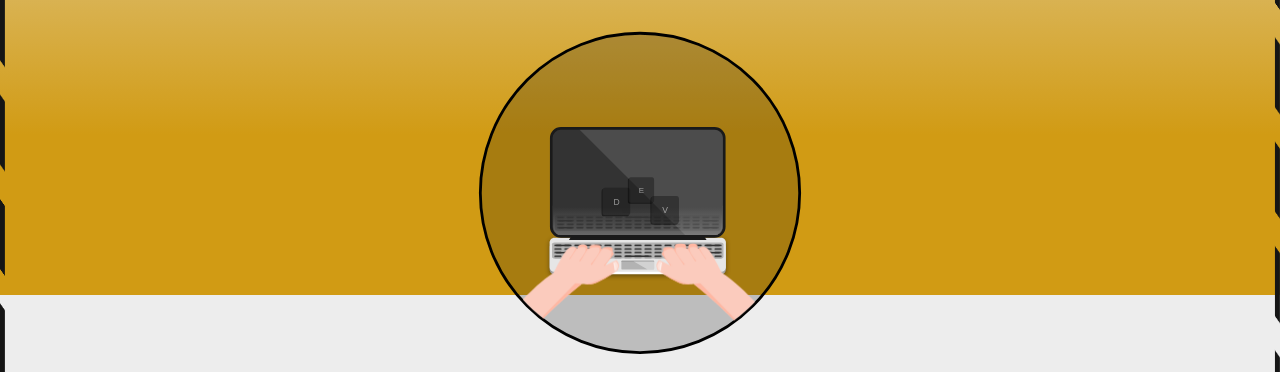
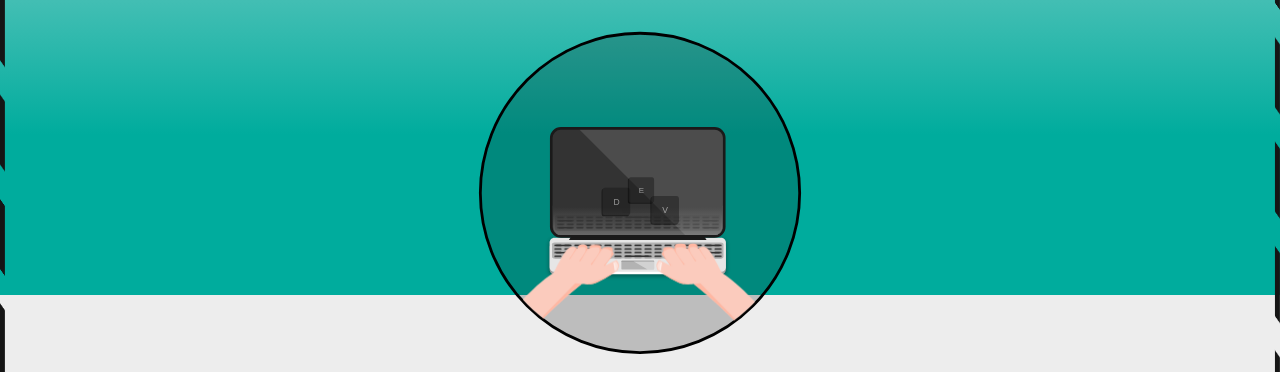
Before and after one commit to thecount1986/kaigohtech-under-construction, a plain HTML site: page docs/index.html in a window 1280 px wide. Shown: the part 505-877 px from the top of the page. Drawn offline with Linux system fonts and the light colour scheme.

Commit message:
more color change

```diff
--- a/docs/styles.css
+++ b/docs/styles.css
@@ -6,11 +6,11 @@ body {
   -webkit-box-sizing: border-box;
 }
 html {
-  background-image: -webkit-linear-gradient(180deg, #ededed 20%, #d19b14 80%);
-  background-image: -moz-linear-gradient(180deg, #ededed 20%, #d19b14 80%);
-  background-image: -ms-linear-gradient(180deg, #ededed 20%, #d19b14 80%);
-  background-image: -o-linear-gradient(180deg, #ededed 20%, #d19b14 80%);
-  background-image: linear-gradient(180deg, #ededed 20%, #d19b14 80%);
+  background-image: -webkit-linear-gradient(180deg, #ededed 20%, #00AC9D 80%);
+  background-image: -moz-linear-gradient(180deg, #ededed 20%, #00AC9D 80%);
+  background-image: -ms-linear-gradient(180deg, #ededed 20%, #00AC9D 80%);
+  background-image: -o-linear-gradient(180deg, #ededed 20%, #00AC9D 80%);
+  background-image: linear-gradient(180deg, #ededed 20%, #00AC9D 80%);
   height: 100%;
   width: 100%;
 }
```
